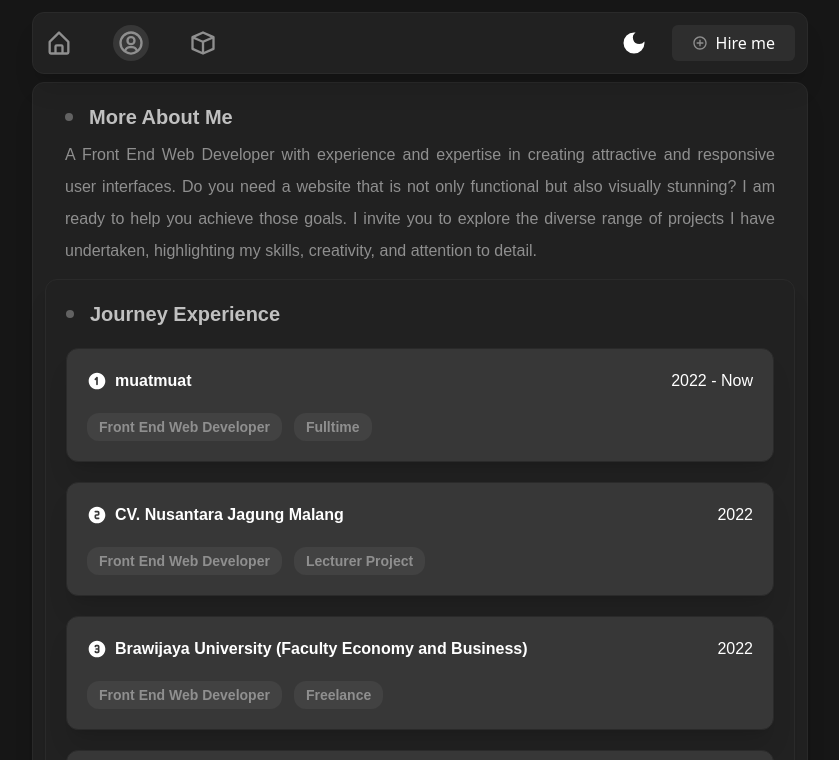
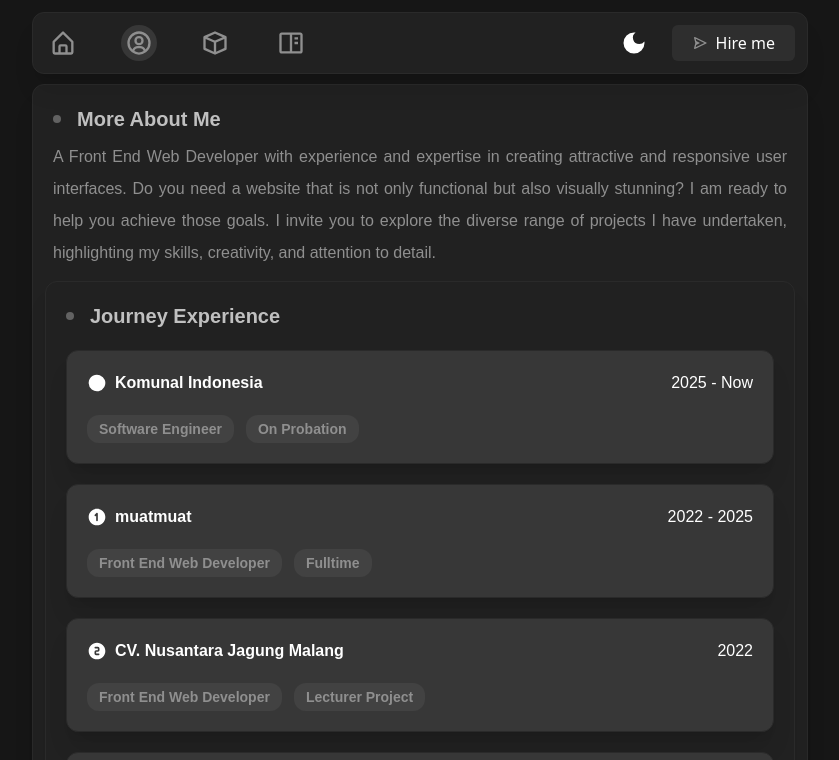
Before and after one commit to muhauliautama/portfolio-aulia, a React (Vite) app: page /about in a window 1280 px wide. Shown: the top 760 px of the page, without its empty margins (220-1059 px from the left). Built offline with nearby package versions, Linux system fonts and the light colour scheme.

Commit message:
Enhance App component with new icons, smooth scrolling effect, and improved layout. Add blog route and update styles across various pages for better dark mode support.

```diff
--- a/src/App.tsx
+++ b/src/App.tsx
@@ -1,8 +1,15 @@
-import { useContext } from "react";
+import { useContext, useEffect } from "react";
 import "./App.css";
 import Root from "@/routes/Root.js";
 import { DarkMode } from "./context/DarkMode";
-import { BiCube, BiHomeAlt, BiUserCircle, BiPlusCircle } from "react-icons/bi";
+import {
+  BiCube,
+  BiHomeAlt,
+  BiUserCircle,
+  BiPlusCircle,
+  BiBookContent,
+  BiSend,
+} from "react-icons/bi";
 import { useLocation, Link } from "react-router-dom";
 import { MdDarkMode } from "react-icons/md";
 import { PiSunDimFill } from "react-icons/pi";
@@ -44,59 +51,89 @@ function App() {
       ),
       url: "/projects",
     },
+    {
+      icon: (
+        <BiBookContent
+          className={`icon-sidebar ${
+            !darkMode ? "text-[#8f8f8f]" : "text-white"
+          }`}
+          size="28px"
+        />
+      ),
+      url: "/blog",
+    },
   ];
+
+  useEffect(() => {
+    window?.scrollTo({ top: 0, behavior: "smooth" });
+  }, [url.pathname]);
+
   return (
     <div
       className={`${
         !darkMode ? "bg-[#161616]" : "bg-lightBg"
-      } min-h-full w-[800px] md:w-auto p-3 container`}
+      } min-h-full px-3 pb-3 relative overflow-x-hidden`}
     >
+      <div
+        className={`fixed top-0 left-0 w-full h-[84px] z-[998] ${
+          !darkMode ? "bg-[#161616]" : "bg-lightBg"
+        }`}
+      ></div>
       <header
-        className={`flex gap-8 z-50 sticky flex-row top-0 rounded-xl justify-between shadow-xl p-3 border w-auto ${
-          !darkMode
-            ? "bg-grayBg border-grayBorder"
-            : "bg-lightBg2 border-lightBorder"
+        className={`flex gap-8 z-[999] fixed flex-row top-3 left-1/2 -translate-x-1/2 rounded-xl justify-between shadow-xl p-3 border w-[calc(100%-24px)] max-w-[776px] ${
+          !darkMode ? "bg-grayBg border-grayBorder" : "bg-lightBg2 border-white"
         }`}
       >
-        <div className="flex items-center gap-10 sm:gap-5 xs:gap-4">
+        <div className="flex items-center gap-10 sm:gap-4 xs:gap-4 relative">
           {data.map((key) => {
+            const isActive = url.pathname === key.url;
             return (
               <Link
                 key={key.url}
                 to={key.url}
-                className={`icon-sidebarr text-[#000] ${
-                  url.pathname == key.url &&
-                  `${
-                    !darkMode ? "bg-[#373737]" : "bg-lightText"
-                  } text-white rounded-full text-[10px] p-1`
+                className={`icon-sidebarr rounded-full text-[10px] p-1 relative ${
+                  isActive
+                    ? "text-white"
+                    : !darkMode
+                    ? "text-white"
+                    : "text-white"
                 }`}
               >
                 {key.icon}
+                {isActive && (
+                  <div
+                    className={`absolute inset-0 -z-10 rounded-full transition-colors duration-300 ${
+                      !darkMode ? "bg-[#373737]" : "bg-lightText"
+                    }`}
+                  />
+                )}
               </Link>
             );
           })}
         </div>
         <div className="flex gap-1">
           <button
-            className="border-none bg-transparent hover:shadow-none flex gap-2 items-center  text-white py-1 px-5 rounded-md hover:border"
+            className="border-none bg-transparent hover:shadow-none flex gap-2 items-center text-white py-1 px-5 rounded-md hover:border"
             onClick={() => setDarkMode(!darkMode)}
           >
             {!darkMode ? <MdDarkMode size={28} /> : <PiSunDimFill size={28} />}
           </button>
           <button
-            className={`sm:text-xs sm:px-3 sm:font-bold flex gap-2 items-center  text-white py-1 px-5 rounded-md hover:shadow-xl hover:border ${
+            className={`sm:text-xs sm:px-3 sm:font-bold flex gap-2 items-center text-white py-1 px-5 rounded-md hover:shadow-xl ${
               !darkMode ? "bg-[#2E2E2E]" : "bg-lightText"
             }`}
             onClick={() => window.open("mailto:oyojwork@gmail.com")}
           >
-            <BiPlusCircle
-              className={`${!darkMode ? "text-[#8F8F8F]" : "text-white"}`}
+            <BiSend
+              className={`${!darkMode ? "text-[#8f8f8f]" : "text-white"}`}
             />
             Hire me
           </button>
         </div>
       </header>
+      <div className="mt-[84px] w-[calc(100%-24px)] max-w-[776px] mx-auto md:w-full md:max-w-full">
         <Root></Root>
+      </div>
     </div>
   );
 }
--- a/src/index.css
+++ b/src/index.css
@@ -179,3 +179,18 @@ body {
   -ms-overflow-style: none;
   scrollbar-width: none;
 }
+
+@layer utilities {
+  .animate-scroll {
+    animation: scroll 20s linear infinite;
+  }
+
+  @keyframes scroll {
+    0% {
+      transform: translateY(0);
+    }
+    100% {
+      transform: translateY(-50%);
+    }
+  }
+}
--- a/src/pages/about.tsx
+++ b/src/pages/about.tsx
@@ -1,6 +1,7 @@
 import { Link } from "react-router-dom";
 import { BiSolidFileBlank, BiSend } from "react-icons/bi";
 import {
+  TbCircleFilled,
   TbCircleNumber1Filled,
   TbCircleNumber2Filled,
   TbCircleNumber3Filled,
@@ -25,7 +26,7 @@ import {
   SiRedux,
   SiTailwindcss,
 } from "react-icons/si";
-import { AnimatedContent, FadeContent } from "@/components/Content";
+import { AnimatedContent } from "@/components/Content";
 import { ShinyText } from "@/components/Text";
 
 const about = ({ dark }: { dark: any }) => {
@@ -89,8 +90,15 @@ const about = ({ dark }: { dark: any }) => {
   ];
   const office = [
     {
+      name: "Komunal Indonesia",
+      year: "2025 - Now",
+      role: "Software Engineer",
+      icon: <TbCircleFilled className="xs:hidden" size={20} />,
+      status: "On Probation",
+    },
+    {
       name: "muatmuat",
-      year: "2022 - Now",
+      year: "2022 - 2025",
       role: "Front End Web Developer",
       icon: <TbCircleNumber1Filled className="xs:hidden" size={20} />,
       status: "Fulltime",
@@ -128,10 +136,8 @@ const about = ({ dark }: { dark: any }) => {
 
   return (
     <main
-      className={`ff-1 flex flex-col h-fit text-start gap-3 px-3 w-auto rounded-xl shadow-xl py-5 my-2 border xs:px-1 ${
-        !darkMode
-          ? "bg-grayBg border-grayBorder"
-          : "bg-lightBg2 border-lightBorder"
+      className={`ff-1 flex flex-col h-fit text-start gap-3 w-full rounded-xl shadow-xl py-5 border xs:px-1 ${
+        !darkMode ? "bg-grayBg border-grayBorder" : "bg-lightBg2 border-white"
       }`}
     >
       <section className="items-center px-5">
@@ -151,7 +157,7 @@ const about = ({ dark }: { dark: any }) => {
         </div>
         <span
           className={`${
-            !darkMode ? "text-grayText" : "text-lightBorder"
+            !darkMode ? "text-grayText" : "text-white"
           } text-justify text-base sm:text-sm leading-8 sm:!leading-6 pt-2 block`}
         >
           A Front End Web Developer with experience and expertise in creating
@@ -163,10 +169,8 @@ const about = ({ dark }: { dark: any }) => {
         </span>
       </section>
       <section
-        className={` ${
-          !darkMode
-            ? "bg-grayBg border-grayBorder"
-            : "bg-lightBg2 border-lightBorder"
+        className={`mx-3 ${
+          !darkMode ? "bg-grayBg border-grayBorder" : "bg-lightBg2 border-white"
         } flex justify-between rounded-xl shadow-xl border p-5 flex-col gap-5 sm:gap-4`}
       >
         <div className="flex gap-4 items-center">
@@ -185,24 +189,38 @@ const about = ({ dark }: { dark: any }) => {
         </div>
         {office.map((key) => {
           return (
-            <FadeContent
-              blur={true}
-              duration={1300}
-              easing="ease-out"
-              initialOpacity={0}
+            <AnimatedContent
+              distance={150}
+              direction="vertical"
+              reverse={false}
+              config={{ tension: 80, friction: 20 }}
+              initialOpacity={0.2}
+              animateOpacity
+              scale={1.1}
+              threshold={0.2}
             >
               <div
                 key={key.name}
                 className={`flex justify-between ${
                   !darkMode
                     ? "bg-[#373737] border-grayBorder"
-                    : "bg-lightBg2 border-lightBorder"
+                    : "bg-lightBg border-lightBorder"
                 } flex justify-between bg-[#373737] rounded-xl shadow-xl border border-grayBorder p-5 flex-col gap-5 xs:gap-4`}
               >
                 <div className="flex justify-between items-center text-white xs:flex-col">
                   <div className="flex gap-2 items-center">
-                    <div className="w-5 h-5">{key.icon}</div>
-                    <span className="font-bold text-base sm:text-sm">
+                    <div
+                      className={`w-5 h-5 ${
+                        !darkMode ? "text-white" : "text-lightText"
+                      }`}
+                    >
+                      {key.icon}
+                    </div>
+                    <span
+                      className={`${
+                        !darkMode ? "text-white" : "text-lightText"
+                      } font-bold text-base sm:text-sm`}
+                    >
                       {key.name}
                     </span>
                   </div>
@@ -227,15 +245,13 @@ const about = ({ dark }: { dark: any }) => {
                   </span>
                 </div>
               </div>
-            </FadeContent>
+            </AnimatedContent>
           );
         })}
       </section>
       <section
-        className={`flex justify-between ${
-          !darkMode
-            ? "bg-grayBg border-grayBorder"
-            : "bg-lightBg2 border-lightBorder"
+        className={`mx-3 flex justify-between ${
+          !darkMode ? "bg-grayBg border-grayBorder" : "bg-lightBg2 border-white"
         } rounded-xl shadow-xl border p-5 sm:py-2 sm:px-3 flex-col`}
       >
         <div className="w-full grid grid-cols-7 place-items-center sm:flex flex-wrap gap-5 !gap-y-0 items-center justify-center">
@@ -269,11 +285,7 @@ export default about;
 export const Iklan = ({ darkMode }: { darkMode: boolean }) => {
   return (
     <section
-      className={`${
-        !darkMode
-          ? "lg:border-none shadow-none"
-          : "lg:bg-lightBg2 lg:border-lightBorder"
-      } flex justify-center items-center lg:rounded-xl lg:shadow-xl lg:border  p-5 flex-col gap-5 sm:gap-4`}
+      className={`border-none flex justify-center items-center lg:rounded-xl lg:shadow-xl lg:border  p-5 flex-col gap-5 sm:gap-4`}
       style={{ boxShadow: "none" }}
     >
       <span
@@ -287,13 +299,15 @@ export const Iklan = ({ darkMode }: { darkMode: boolean }) => {
         text="Creating your own or business website with me."
         speed={3}
         disabled={false}
-        className="text-base sm:text-sm"
+        className="bg-[#2E2E2E] text-base sm:text-sm"
       />
       <div className="flex gap-3 mt-2">
         <button
-          className={`${
-            !darkMode ? "bg-[#2E2E2E]" : "bg-lightText"
-          } border-none xs:text-sm flex gap-2 items-center  text-white py-1 px-5 rounded-md hover:shadow-xl hover:border`}
+          className={` ${
+            !darkMode
+              ? "bg-[#2E2E2E] border-none  hover:shadow-xl hover:border"
+              : "!border"
+          } xs:text-sm flex gap-2 items-center  text-white py-1 px-5 rounded-md`}
           onClick={() => window.open("mailto:oyojwork@gmail.com")}
         >
           <BiSend
@@ -303,8 +317,10 @@ export const Iklan = ({ darkMode }: { darkMode: boolean }) => {
         </button>
         <button
           className={`bg-transparent ${
-            !darkMode ? "border-grayBorder" : "border-lightBorder"
-          } border xs:text-sm flex gap-2 items-center  text-white py-1 px-5 rounded-md hover:shadow-xl hover:border`}
+            !darkMode
+              ? "border-grayBorder hover:shadow-xl hover:border"
+              : "border-white"
+          } border xs:text-sm flex gap-2 items-center  text-white py-1 px-5 rounded-md`}
           onClick={() =>
             window.open(
               "https://drive.google.com/file/d/1Zzl5JJBTmtMHhEteBrJMqJdBgLer9ZUQ/view?usp=drive_link"
--- a/src/routes/Root.tsx
+++ b/src/routes/Root.tsx
@@ -2,6 +2,7 @@ import { Routes, Route, useLocation } from "react-router-dom";
 import HomeContent from "@/pages/home";
 import AboutContent from "@/pages/about";
 import ProjectsContent from "@/pages/projects";
+import BlogContent from "@/pages/blog";
 import { useContext } from "react";
 import { DarkMode } from "@/context/DarkMode";
 
@@ -14,6 +15,7 @@ const Root = () => {
       <Route path="/" element={<HomeContent dark={darkMode} />} />
       <Route path="/about" element={<AboutContent dark={darkMode} />} />
       <Route path="/projects" element={<ProjectsContent dark={darkMode} />} />
+      <Route path="/blog" element={<BlogContent dark={darkMode} />} />
     </Routes>
   );
 };
```
Also changed, not shown: src/pages/blog.tsx (added, +63 -0 lines), src/pages/home.tsx (+53 -37 lines), src/pages/projects.tsx (+54 -32 lines), 1 other file (tests, documents, lock files or other folders). Lines whose indentation alone changed are shown as unchanged.
